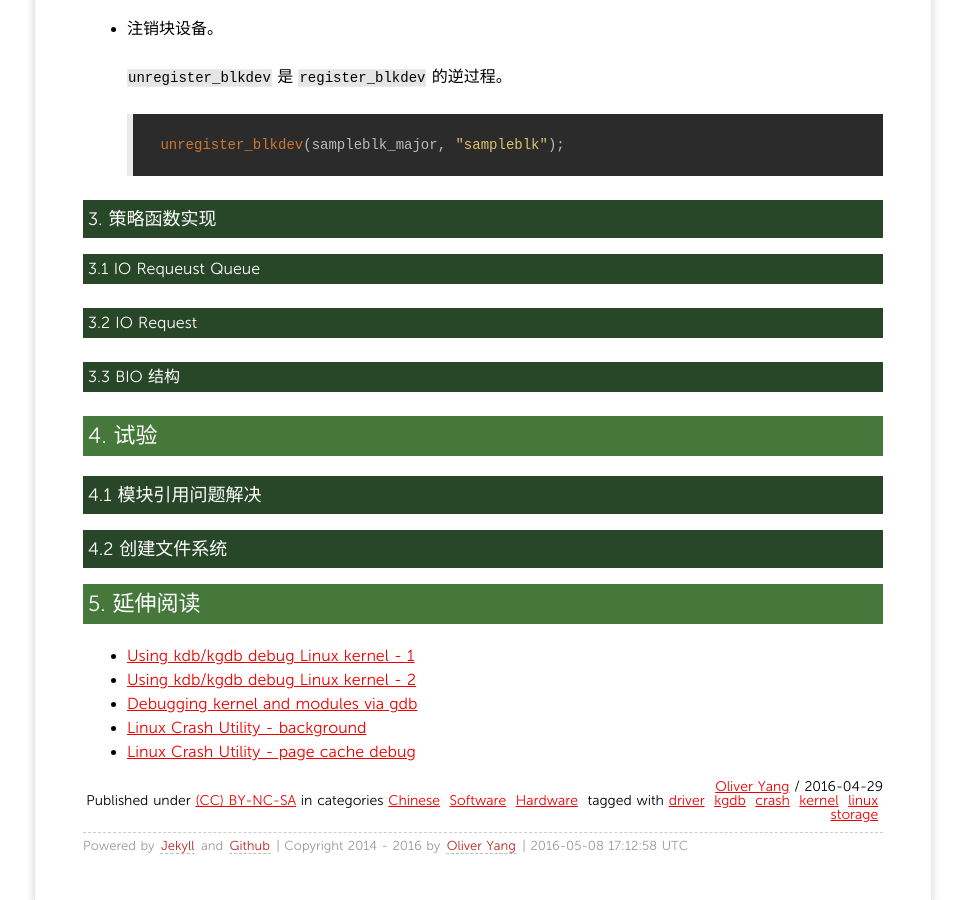
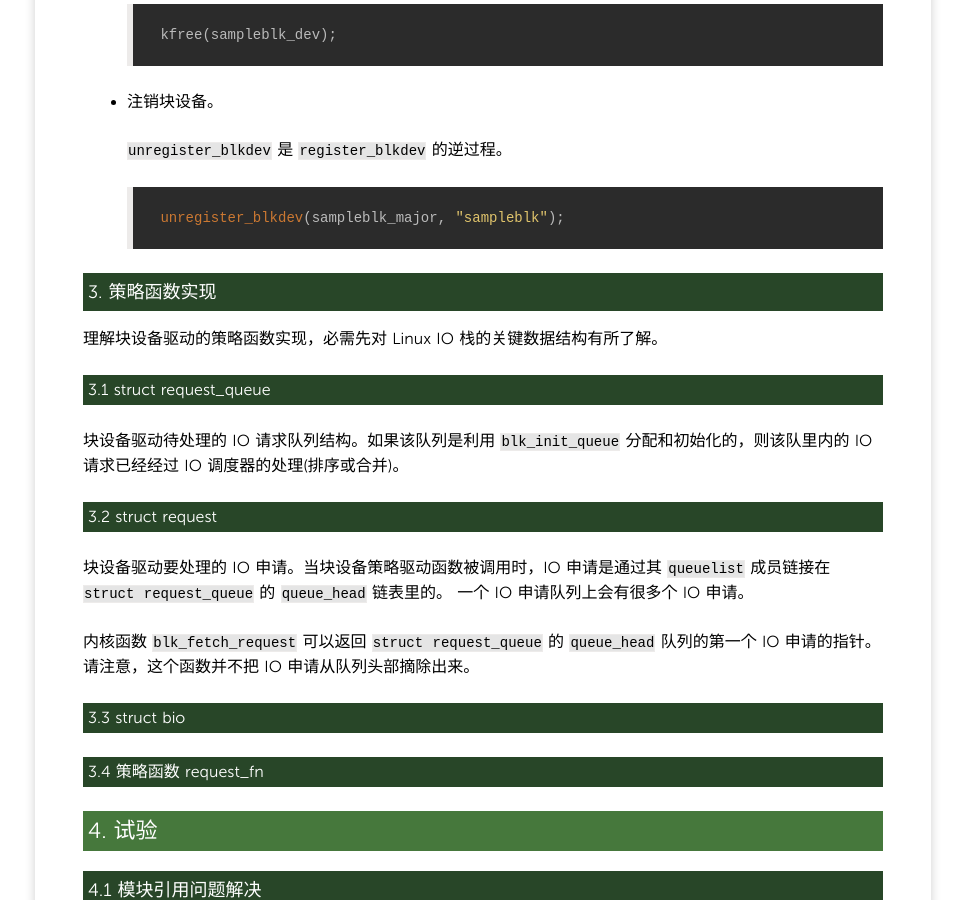
Before and after one commit to yangoliver/yangoliver.github.io, a Jekyll site: the page built from _posts/2016/2016-04-29-linux-block-driver-basic-1.md, in a window 1280 px wide and 900 px high, scrolled down 5468 px. Shown: the whole window, without its empty margins (157-1122 px from the left). Built offline with Jekyll 4.4.1, drawn with Linux system fonts in a browser that asks for light colours; comment, search, counter and statistics services are not loaded; some of the changed text lies outside the part shown.

Commit message:
update: description for struct request_queue and request

```diff
--- a/_posts/2016/2016-04-29-linux-block-driver-basic-1.md
+++ b/_posts/2016/2016-04-29-linux-block-driver-basic-1.md
@@ -180,11 +180,12 @@ Linux 内核使用 `struct gendisk` 来抽象和表示一个磁盘。也就是
 * 停止并释放块设备 IO 请求队列
 
   `blk_cleanup_queue` 是 `blk_init_queue` 的逆过程，但其在释放 `struct request_queue` 之前，要把待处理的 IO 请求都处理掉。
-  当 `blk_cleanup_queue` 把所有 IO 请求全部处理完时，会标记这个队列马上要被释放，这样可以阻止 `blk_run_queue` 继续调用块驱动的策略函数，继续执行 IO 请求。
-  Linux 3.8 之前，内核在这里的处理是有[严重 bug](https://github.com/torvalds/linux/commit/c246e80d86736312933646896c4157daf511dadc)。
-  频繁热插拔正在做 IO 的磁盘可以触发这个 bug。
 
        blk_cleanup_queue(sampleblk_dev->queue);
+
+  当 `blk_cleanup_queue` 把所有 IO 请求全部处理完时，会标记这个队列马上要被释放，这样可以阻止 `blk_run_queue` 继续调用块驱动的策略函数，继续执行 IO 请求。
+  Linux 3.8 之前，内核在 `blk_run_queue` 和 `blk_cleanup_queue` 同时执行时有[严重 bug](https://github.com/torvalds/linux/commit/c246e80d86736312933646896c4157daf511dadc)。
+  最近在一个有磁盘 IO 时的 Surprise Remove 的压力测试中发现了这个 bug （老实说，有些惊讶，这个 bug 存在这么久一直没人发现)。
 
 * 释放磁盘
 
@@ -212,11 +213,23 @@ Linux 内核使用 `struct gendisk` 来抽象和表示一个磁盘。也就是
 
 #### 3. 策略函数实现
 
-##### 3.1 IO Requeust Queue
+理解块设备驱动的策略函数实现，必需先对 Linux IO 栈的关键数据结构有所了解。
 
-##### 3.2 IO Request
+##### 3.1 `struct request_queue`
 
-##### 3.3 BIO 结构
+块设备驱动待处理的 IO 请求队列结构。如果该队列是利用 `blk_init_queue` 分配和初始化的，则该队里内的 IO 请求已经经过 IO 调度器的处理(排序或合并)。
+
+##### 3.2 `struct request`
+
+块设备驱动要处理的 IO 申请。当块设备策略驱动函数被调用时，IO 申请是通过其 `queuelist` 成员链接在 `struct request_queue` 的 `queue_head` 链表里的。
+一个 IO 申请队列上会有很多个 IO 申请。
+
+内核函数 `blk_fetch_request` 可以返回 `struct request_queue` 的 `queue_head` 队列的第一个 IO 申请的指针。请注意，这个函数并不把 IO 申请从队列头部摘除出来。
+
+##### 3.3 `struct bio`
+
+
+##### 3.4 策略函数 `request_fn`
 
 ### 4. 试验
 
```
